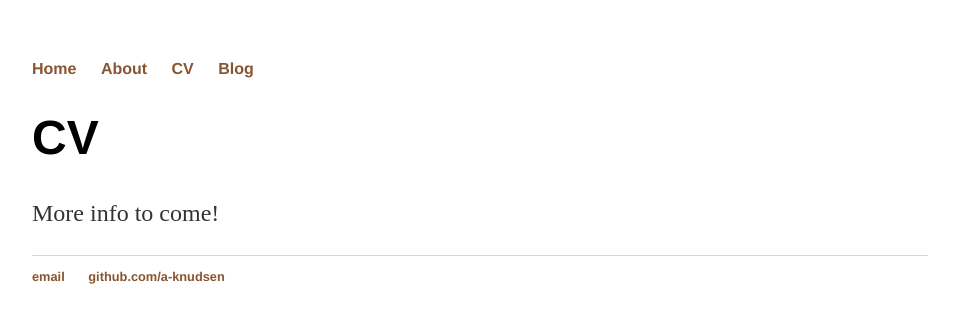
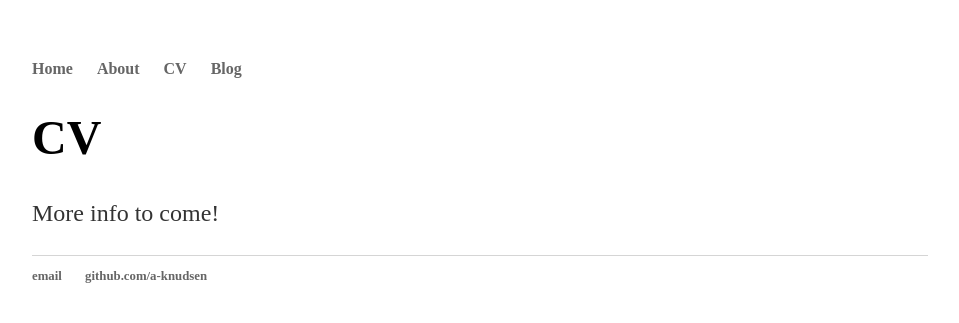
Before and after one commit to a-knudsen/a-knudsen.webmap, a Jekyll site: the page built from cv/index.html, in a window 1280 px wide. Shown: the top 323 px of the page, without its empty margins (160-1119 px from the left). Built offline with Jekyll 4.4.1, drawn with Linux system fonts in a browser that asks for light colours; Markdown is read by kramdown in place of the engine named in the settings.

Commit message:
Update main.css

```diff
--- a/css/main.css
+++ b/css/main.css
@@ -3,7 +3,7 @@ body {
     width: 70%;
 }
 nav ul, footer ul {
-    font-family:'Helvetica', 'Arial', 'Sans-Serif';
+    font-family:'Allegro', 'Bookman Old Style', 'Sans-Serif';
     padding: 0px;
     list-style: none;
     font-weight: bold;
@@ -14,14 +14,14 @@ nav ul li, footer ul li {
 }
 a {
     text-decoration: none;
-    color: #853;
+    color: #666;
 }
 a:hover {
     text-decoration: underline;
 }
 h1 {
     font-size: 3em;
-    font-family:'Helvetica', 'Arial', 'Sans-Serif';
+    font-family:'Allegro', 'Bookman Old Style', 'Sans-Serif';
 }
 p {
     font-size: 1.5em;
```
